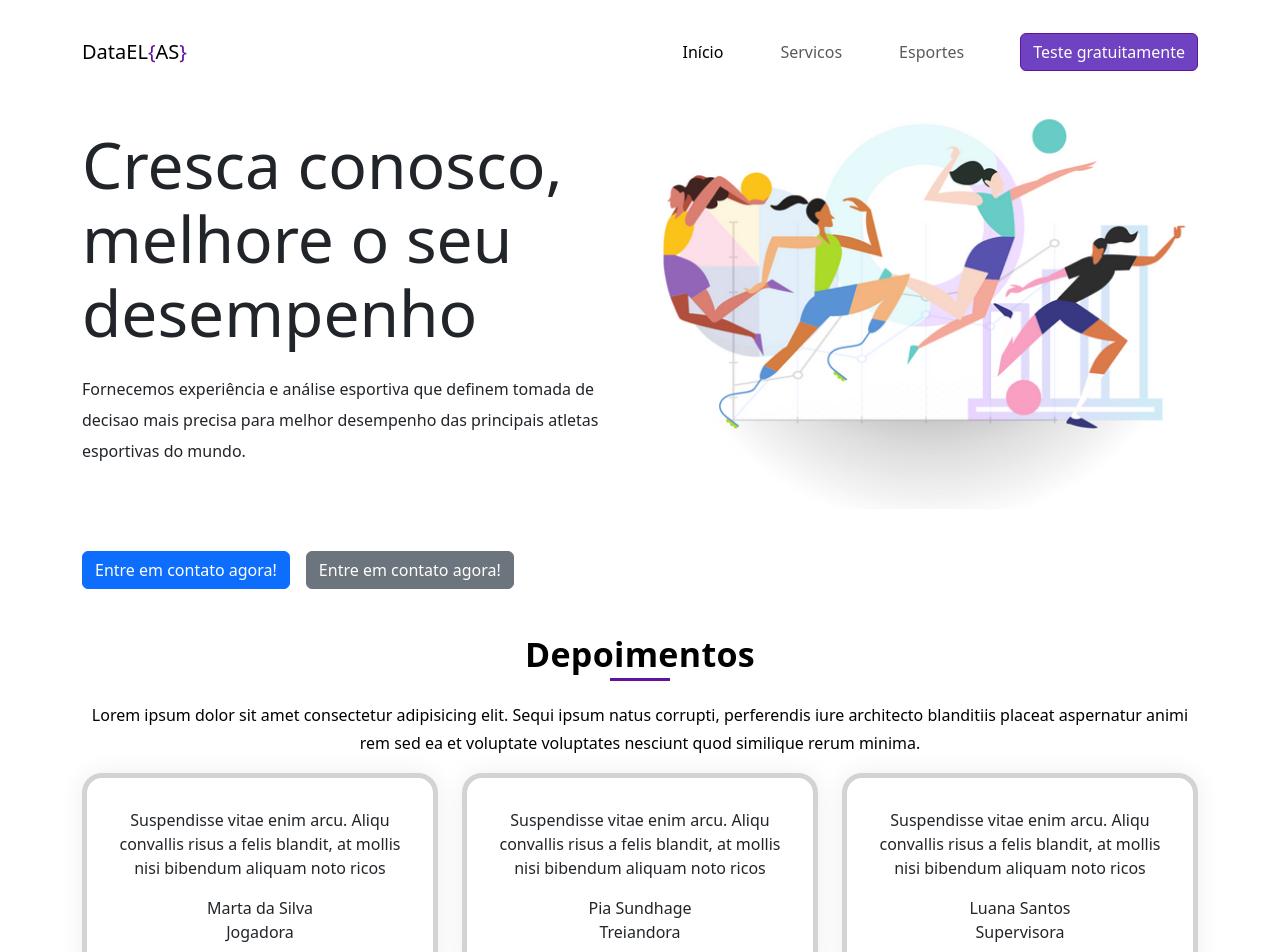
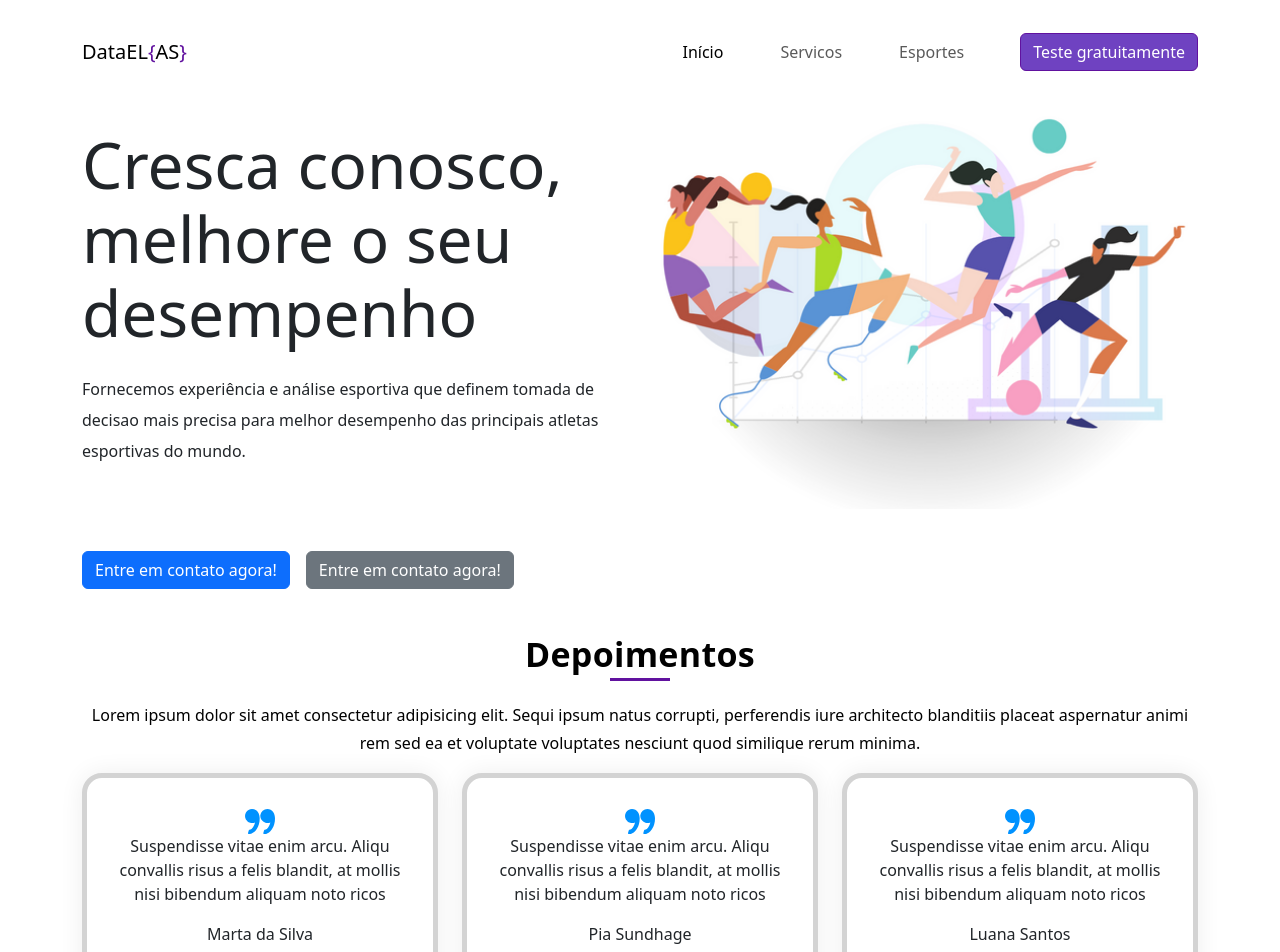
Before and after one commit to hibrunasimoes/data-sports, a Vue app: page / in a window 1280 px wide. Shown: the top 952 px of the page. Built offline with nearby package versions, Linux system fonts and the light colour scheme; data requests are answered from the project's data file.

Commit message:
add image quote int cards

```diff
--- a/src/pages/TestimonialsPage.vue
+++ b/src/pages/TestimonialsPage.vue
@@ -8,7 +8,8 @@
           <p>Lorem ipsum dolor sit amet consectetur adipisicing elit. Sequi ipsum natus corrupti, perferendis iure architecto blanditiis placeat aspernatur animi rem sed ea et voluptate voluptates nesciunt quod similique rerum minima.</p>
         </div>
         <div class="col-lg-4 col-sm-6" v-for="testimonial in testimonials" :key="testimonial.id">
-            <div class="item">
+            <div class="item"> <img class ="image" src=".././assets/image/quote.svg" alt="">
+
               <p class="testimonial-text">{{testimonial.description}}</p>
               <div class="testimonial-author">{{testimonial.name}}</div>
               <div class="occupation">{{testimonial.role}}</div>
@@ -113,4 +114,9 @@ export default {
 
 }
 
+.image {
+  width: 30px;
+
+}
+
 </style>
```
Also changed, not shown: src/assets/image/quote.svg (added).
